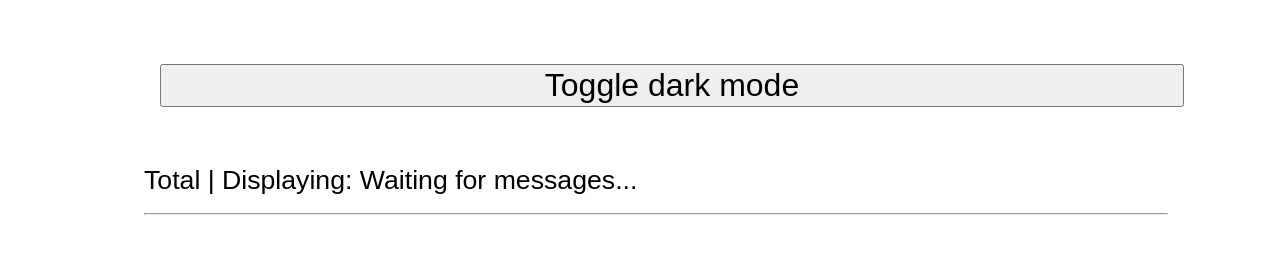
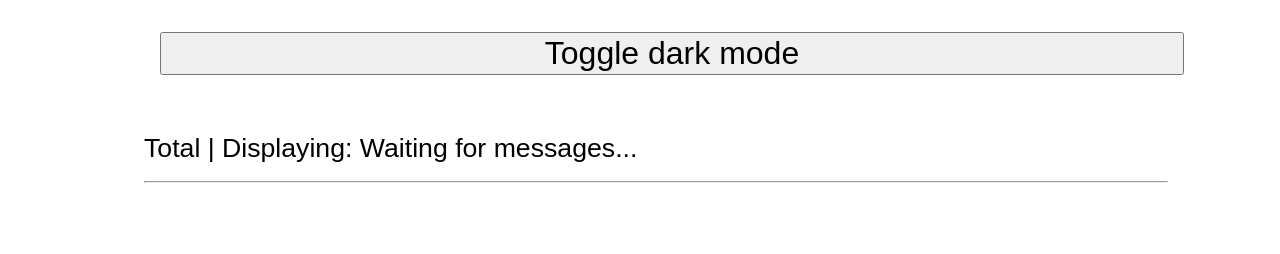
Before and after one commit to dgr1992/minimalist_twitch_chat, a plain HTML site: page index.html in a window 1280 px wide. Drawn offline with Linux system fonts and the light colour scheme.

Commit message:
remove top padding

```diff
--- a/style.css
+++ b/style.css
@@ -1,6 +1,6 @@
 body {
     font-family: sans-serif;
-    padding-top: 1em;
+    padding-top: 0em;
     padding-bottom: 1em;
     font-size: 2em;
     width: 80%;
```
